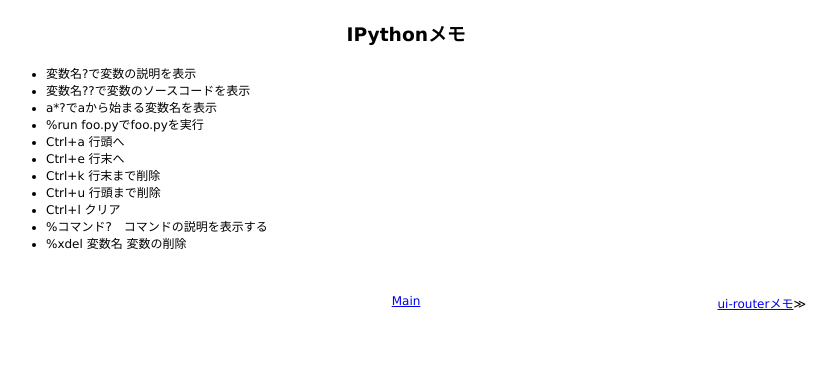
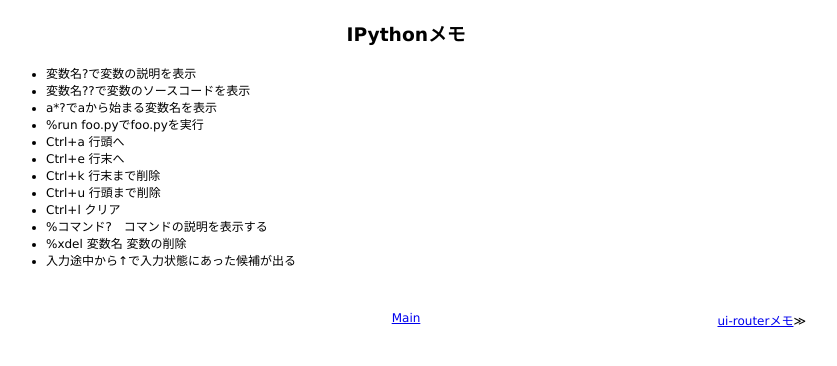
Before and after one commit to 38elements/38elements.github.com, a Jekyll site: the page built from _posts/2015-06-21-ipython.md, in a window 1280 px wide. Shown: the top 366 px of the page, without its empty margins (234-1071 px from the left). Built offline with Jekyll 4.4.1, drawn with Linux system fonts in a browser that asks for light colours; Markdown is read by kramdown in place of the engine named in the settings.

Commit message:
Update 2015-06-21-ipython.md

```diff
--- a/_posts/2015-06-21-ipython.md
+++ b/_posts/2015-06-21-ipython.md
@@ -13,3 +13,4 @@ title: IPythonメモ
 * Ctrl+l クリア
 * %コマンド?　コマンドの説明を表示する
 * %xdel 変数名 変数の削除
+* 入力途中から↑で入力状態にあった候補が出る
```
